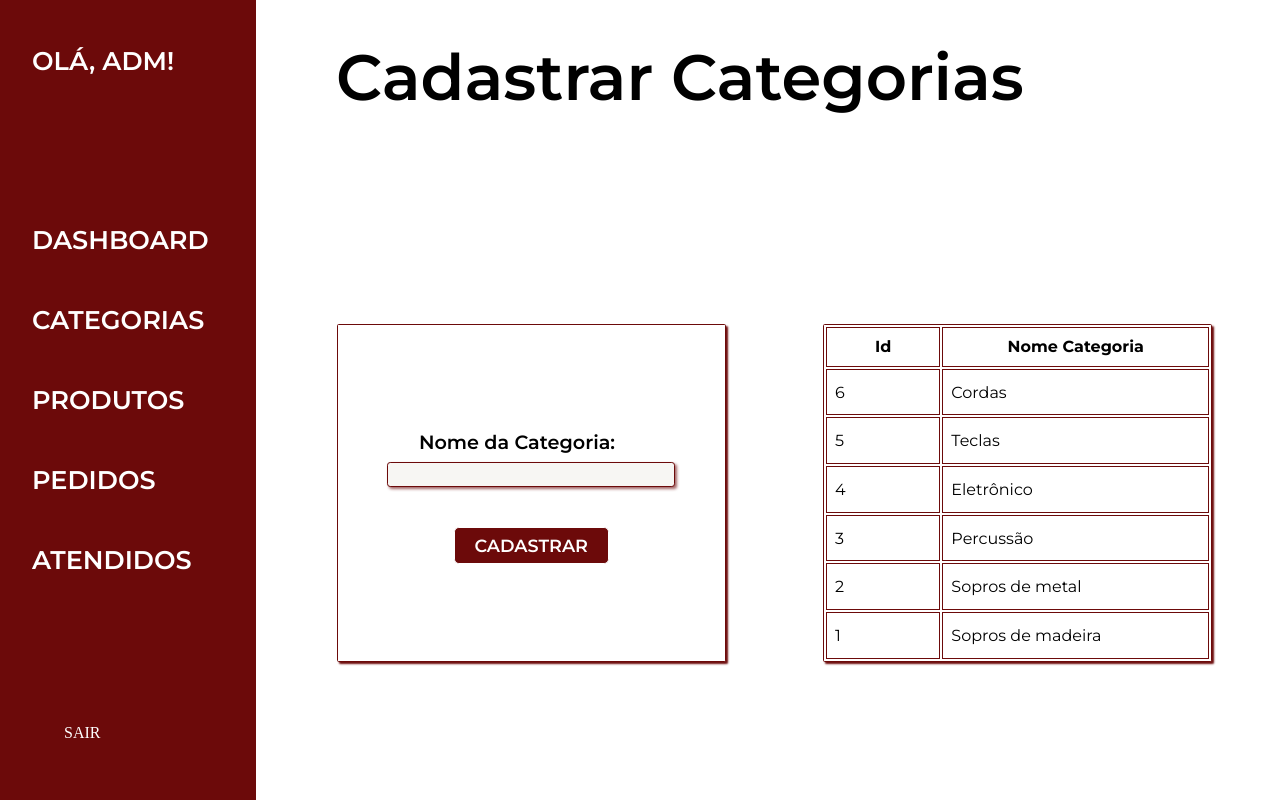
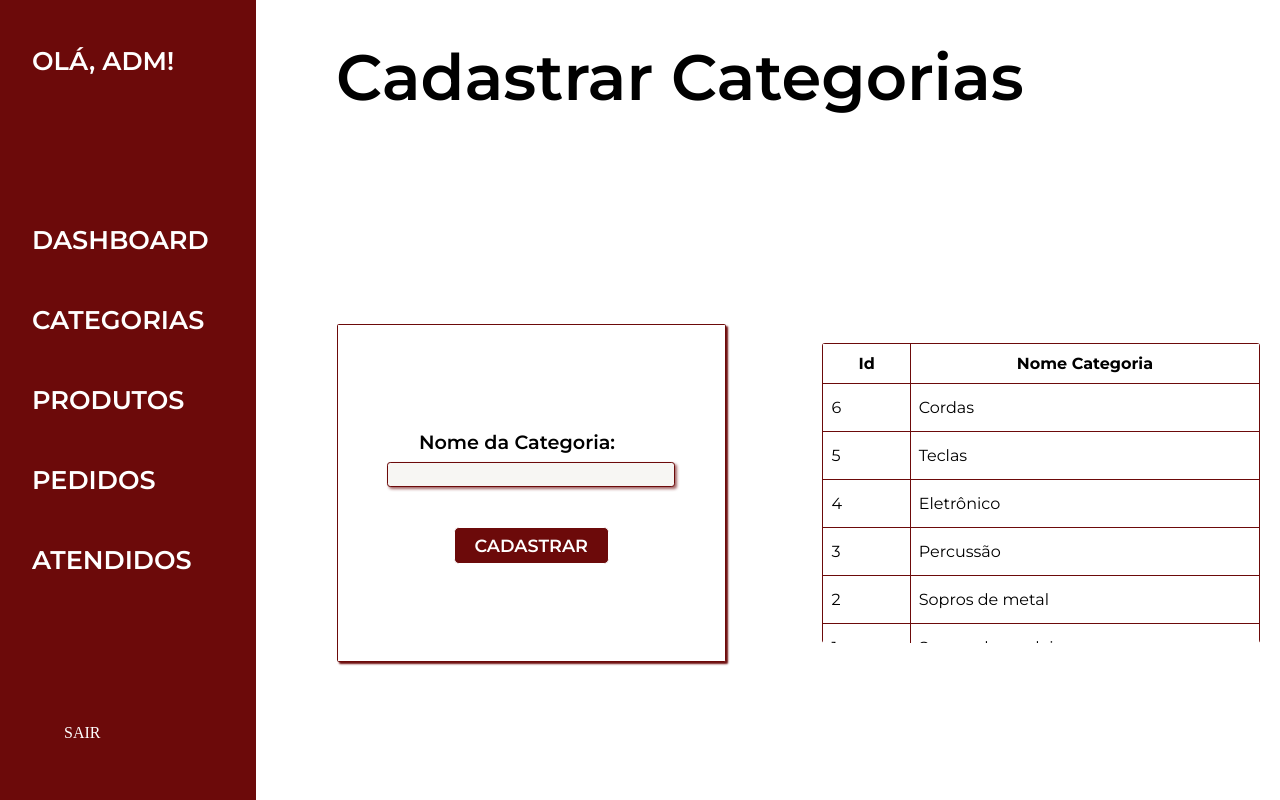
Before and after one commit to coutinho-06/Projeto_Loja_De_Musica_Umc, a PHP site: page /AreaAdm/Categorias.php in a window 1280 px wide. Run offline with PHP 8.4, Linux system fonts and the light colour scheme; data comes from the database, SQL or seed files in the repository; some web fonts are replaced.

Commit message:
Modais e scroll na tabela da categoria do adm também

```diff
--- a/Sistema/AreaAdm/Categorias.php
+++ b/Sistema/AreaAdm/Categorias.php
@@ -69,6 +69,7 @@
 
                 </div>
                 <div class="caixaSelect">
+                    <div class="tabela-scroll">
                         <table>
                             <thead>
                                 <tr>
@@ -85,13 +86,123 @@
 
                                     while ($cat = mysqli_fetch_assoc($result)) {
                                     ?>
-                                    <tr>
+                                        <tr class="linha-categoria"
+                                            data-id="<?= $cat['id_categoria'] ?>"
+                                            data-nome="<?= $cat['categoria'] ?>"
+                                            >
                                             <td><?= $cat['id_categoria'] ?></td>
                                             <td><?= $cat['categoria'] ?></td>
                                             </tr>
+
                                 <?php } ?>
 
                             </tbody>
                         </table>
                     </div>
                 </div>
+            </div>
+
+
+
+            <div id="modalAcoes" class="modal">
+                <div class="modal-content">
+                    <h2 id="tituloCategoria"></h2>
+
+                    <button id="btnEditar">Editar</button>
+                    <button id="btnExcluir" class="btnExcluir">Excluir</button>
+                    <button onclick="fecharModais()">Fechar</button>
+                </div>
+            </div>
+
+
+            <div id="modalEditar" class="modal">
+                <div class="modal-content">
+                    <h2>Editar Categoria</h2>
+
+                    <form action="../Database/EditarCategoria.php" method="POST">
+                        <input type="hidden" id="edit-id" name="id">
+
+                        <label>Nome:</label>
+                        <input type="text" id="edit-nome" name="categoria">
+
+                        <button type="submit">Salvar</button>
+                        <button type="button" onclick="fecharModais()">Cancelar</button>
+                    </form>
+                </div>
+            </div>
+
+
+            <div id="modalExcluir" class="modal">
+                <div class="modal-content">
+                    <h2>Excluir Categoria</h2>
+
+                    <p>Tem certeza que deseja excluir <b id="excluirNome"></b>?</p>
+
+                    <form action="../Database/ExcluirCategoria.php" method="POST">
+                        <input type="hidden" id="excluir-id" name="id">
+
+                        <button type="submit" class="btnExcluir">Excluir</button>
+                        <button type="button" onclick="fecharModais()">Cancelar</button>
+                    </form>
+                </div>
+            </div>
+
+
+
+
+
+
+    <script>
+        const linhas = document.querySelectorAll(".linha-categoria");
+        const modalAcoes = document.getElementById("modalAcoes");
+        const modalEditar = document.getElementById("modalEditar");
+        const modalExcluir = document.getElementById("modalExcluir");
+
+        let categoriaSelecionada = null;
+
+        // Ao clicar na linha
+        linhas.forEach(linha => {
+            linha.addEventListener("click", () => {
+                categoriaSelecionada = linha;
+
+                document.getElementById("tituloCategoria").innerText =
+                    linha.dataset.nome;
+
+                modalAcoes.style.display = "flex";
+            });
+        });
+
+        // Editar
+        document.getElementById("btnEditar").onclick = () => {
+            modalAcoes.style.display = "none";
+
+            document.getElementById("edit-id").value = categoriaSelecionada.dataset.id;
+            document.getElementById("edit-nome").value = categoriaSelecionada.dataset.nome;
+
+            modalEditar.style.display = "flex";
+        };
+
+        // Excluir
+        document.getElementById("btnExcluir").onclick = () => {
+            modalAcoes.style.display = "none";
+
+            document.getElementById("excluir-id").value = categoriaSelecionada.dataset.id;
+            document.getElementById("excluirNome").innerText = categoriaSelecionada.dataset.nome;
+
+            modalExcluir.style.display = "flex";
+        };
+
+        function fecharModais() {
+            modalAcoes.style.display = "none";
+            modalEditar.style.display = "none";
+            modalExcluir.style.display = "none";
+        }
+    </script>
+
+
+
+
+
+
+</body>
+</html>
--- a/Sistema/CSS/adm/estiloCategoriaAdm.css
+++ b/Sistema/CSS/adm/estiloCategoriaAdm.css
@@ -113,8 +113,8 @@ button{
 
 
 .caixaSelect{
-    width: 50%;
-
+    width: 45%;
+    margin-left: 3rem;
     display: flex;
     justify-content:center;
     align-items: center;
@@ -126,11 +126,15 @@ table{
     border-radius: 0.1rem;
     border: 1px solid var(--cor-primaria);
     height: 55%;
-    width: 80%;
+    width: 75%;
 
 }
+tr{&:hover{
+        background-color: #F7F6F3;
+    }}
+
 th.colId{
-    width: 30%;
+    width: 20%;
     height: 2.5rem;
 
 }
@@ -139,7 +143,76 @@ th,td{
     border: 1px solid var(--cor-primaria);
 }
 td{
-    height: 2.5rem;
+    height: 3rem;
     padding-left: 0.5rem;
+    cursor: pointer;
 
 }
+
+
+
+
+
+.tabela-scroll {
+    width: 100%;
+    height: 300px;
+    overflow-y: auto;
+    overflow-x: hidden;
+    border-radius: 0.2rem;
+}
+
+.tabela-scroll table {
+    width: 100%;
+    border-collapse: collapse;
+}
+
+/* Deixar o header fixo */
+.tabela-scroll thead th {
+    position: sticky;
+    top: 0;
+    background-color: #ffffff;
+    z-index: 2;
+    border: 1px solid var(--cor-primaria);
+}
+
+
+
+
+
+
+.modal {
+    position: fixed;
+    top: 0;
+    left: 0;
+    width: 100%;
+    height: 100%;
+    background: rgba(0,0,0,0.6);
+    display: none;
+    justify-content: center;
+    align-items: center;
+    z-index: 1000;
+}
+
+.modal-content {
+    background: #fff;
+    padding: 2rem;
+    border-radius: 8px;
+    width: 25rem;
+    box-shadow: 0 0 10px #000;
+    font-family: "Montserrat", sans-serif;
+}
+
+.modal-content button {
+    margin-top: 1rem;
+    width: 100%;
+    padding: 0.8rem;
+    border-radius: 5px;
+    cursor: pointer;
+    border: none;
+    font-weight: bold;
+}
+
+.btnExcluir {
+    background: #a30000;
+    color: white;
+}
```
Lines whose indentation alone changed are shown as unchanged.
